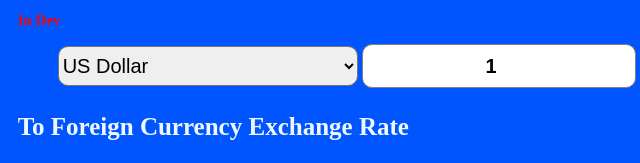
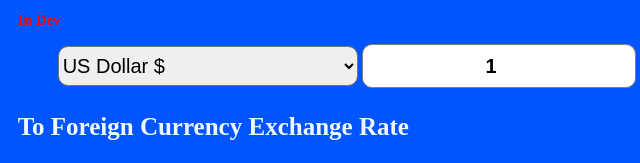
Before and after one commit to hiwett18/currency-exchange, a website built with Vite: page country-generator/index.html in a window 1280 px wide. Shown: the part 261-424 px from the top of the page, 307-947 px from the left. Built offline with nearby package versions, Linux system fonts and the light colour scheme; no server answers; files whose address does not match are found by name.

Commit message:
updates...

```diff
--- a/country-generator/index.html
+++ b/country-generator/index.html
@@ -23,7 +23,7 @@
           <div class="repair"><p>In Dev</p></div>
           <div class="currencies-one">
             <select name="fromCurrency" class="currency"  id="local_currency">
-              <option value="USD">US Dollar</option>
+              <option value="USD">US Dollar $</option>
             </select>
             <input type="number" id="amount-input" placeholder="0" value="1" step="1">
           </div>
```
